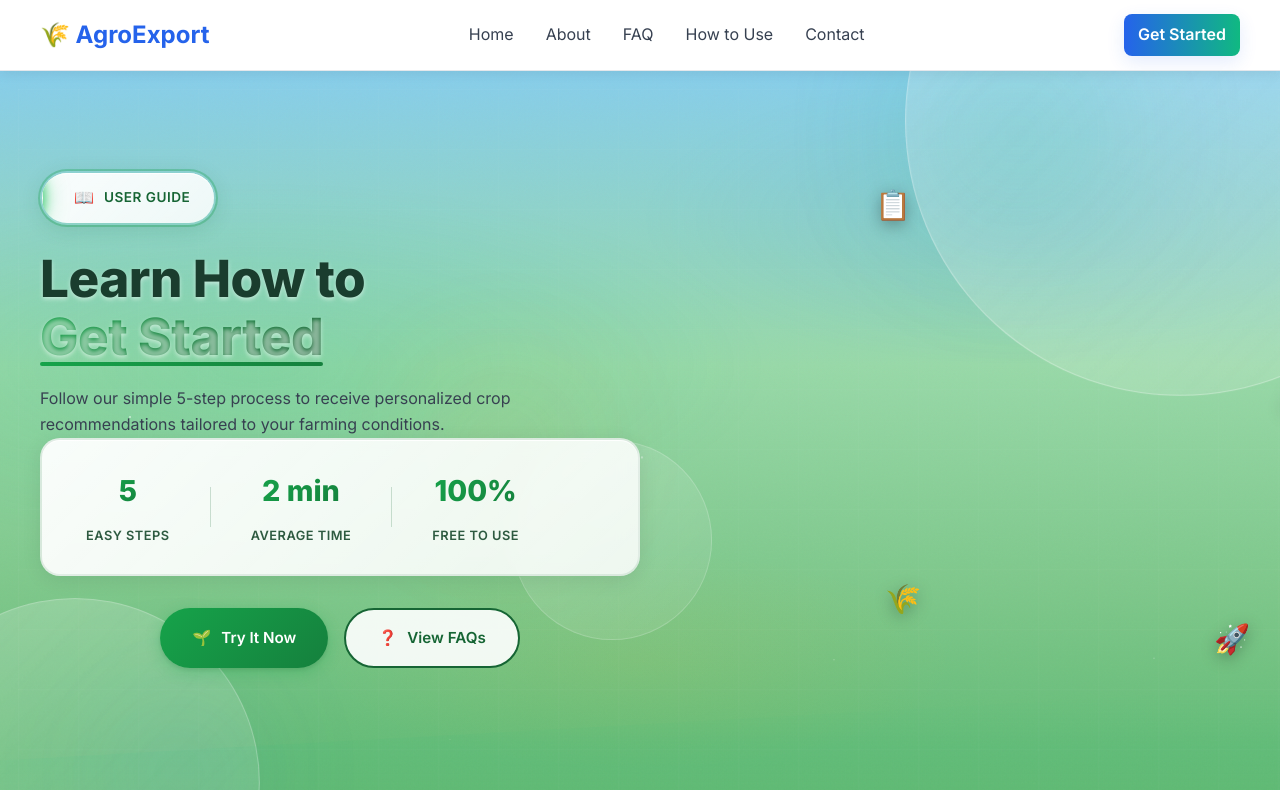
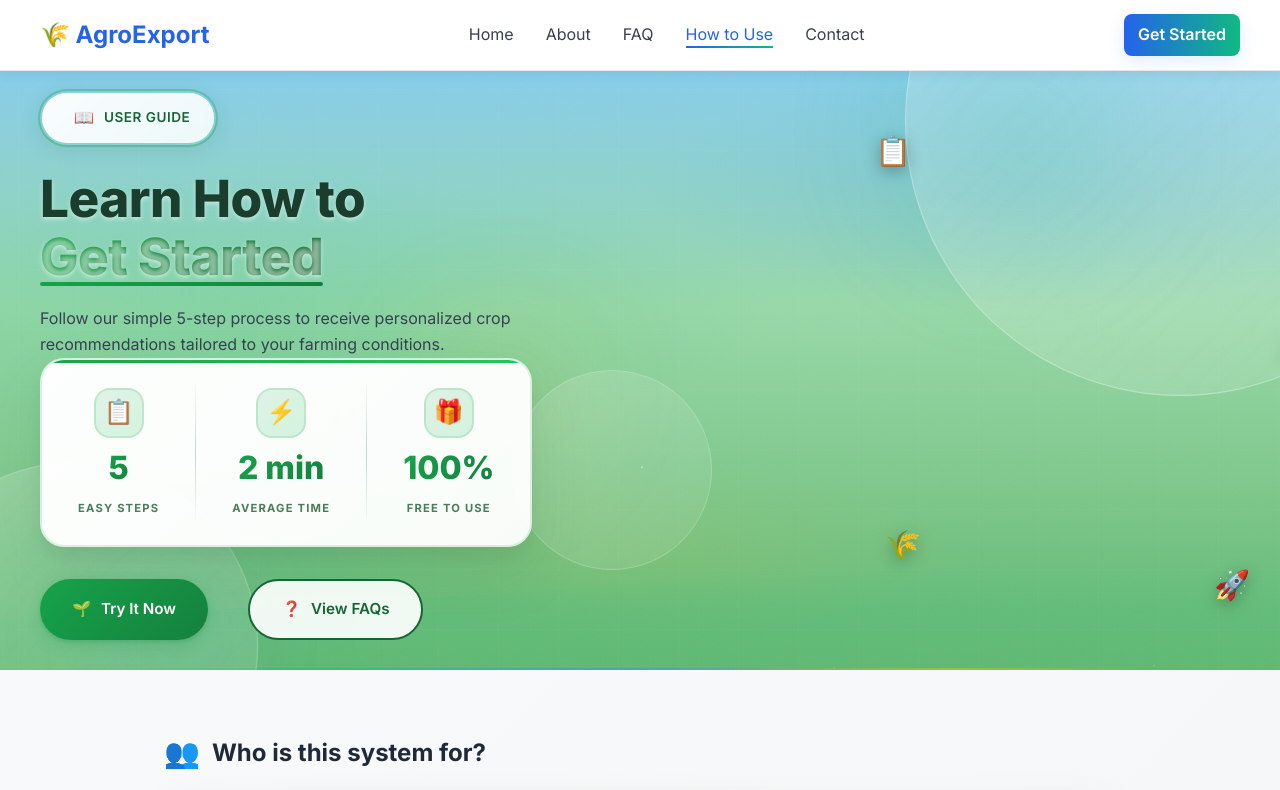
Before and after one commit to AdityaRaj-03/-Export-Oriented-Indian-Agro-Value-Optimization-System, a React (Vite) app: page /howto in a window 1280 px wide. Shown: the top 790 px of the page. Built offline with nearby package versions, Linux system fonts and the light colour scheme.

Commit message:
updated the background

```diff
--- a/src/components/Navigation.jsx
+++ b/src/components/Navigation.jsx
@@ -1,21 +1,21 @@
 // ...existing code...
-import { Link } from "react-router-dom";
+import { NavLink } from "react-router-dom";
 import "../style/Navigation.css";
 
 function Navigation() {
   return (
     <nav className="navbar">
       <div className="nav-container">
-        <Link to="/" className="nav-logo">🌾 AgroExport</Link>
+        <NavLink to="/" className="nav-logo">🌾 AgroExport</NavLink>
         <ul className="nav-menu">
-          <li><Link to="/" className="nav-link">Home</Link></li>
-          <li><Link to="/about" className="nav-link">About</Link></li>
-          <li><Link to="/faq" className="nav-link">FAQ</Link></li>
-          <li><Link to="/howto" className="nav-link">How to Use</Link></li>
-          <li><Link to="/contact" className="nav-link">Contact</Link></li>
+          <li><NavLink to="/" className={({ isActive }) => isActive ? "nav-link active" : "nav-link"} end>Home</NavLink></li>
+          <li><NavLink to="/about" className={({ isActive }) => isActive ? "nav-link active" : "nav-link"}>About</NavLink></li>
+          <li><NavLink to="/faq" className={({ isActive }) => isActive ? "nav-link active" : "nav-link"}>FAQ</NavLink></li>
+          <li><NavLink to="/howto" className={({ isActive }) => isActive ? "nav-link active" : "nav-link"}>How to Use</NavLink></li>
+          <li><NavLink to="/contact" className={({ isActive }) => isActive ? "nav-link active" : "nav-link"}>Contact</NavLink></li>
         </ul>
         <div className="nav-actions">
-          <Link to="/recommend" className="nav-cta">Get Started</Link>
+          <NavLink to="/recommend" className="nav-cta">Get Started</NavLink>
         </div>
       </div>
     </nav>
--- a/src/pages/FAQPage.jsx
+++ b/src/pages/FAQPage.jsx
@@ -57,16 +57,19 @@ function FAQPage() {
             {/* Quick Stats */}
             <div className="faq-quick-stats">
               <div className="stat-item">
+                <span className="stat-icon-badge">📚</span>
                 <span className="stat-number">13+</span>
                 <span className="stat-label">FAQs Covered</span>
               </div>
               <div className="stat-divider"></div>
               <div className="stat-item">
+                <span className="stat-icon-badge">🏷️</span>
                 <span className="stat-number">5</span>
                 <span className="stat-label">Categories</span>
               </div>
               <div className="stat-divider"></div>
               <div className="stat-item">
+                <span className="stat-icon-badge">🌐</span>
                 <span className="stat-number">24/7</span>
                 <span className="stat-label">Available</span>
               </div>
--- a/src/pages/HowToUse.jsx
+++ b/src/pages/HowToUse.jsx
@@ -84,16 +84,19 @@ function HowToUse() {
             {/* Quick Stats */}
             <div className="howto-quick-stats">
               <div className="howto-stat-item">
+                <span className="stat-icon-badge">📋</span>
                 <span className="stat-number">5</span>
                 <span className="stat-label">Easy Steps</span>
               </div>
               <div className="stat-divider"></div>
               <div className="howto-stat-item">
+                <span className="stat-icon-badge">⚡</span>
                 <span className="stat-number">2 min</span>
                 <span className="stat-label">Average Time</span>
               </div>
               <div className="stat-divider"></div>
               <div className="howto-stat-item">
+                <span className="stat-icon-badge">🎁</span>
                 <span className="stat-number">100%</span>
                 <span className="stat-label">Free to Use</span>
               </div>
--- a/src/style/Home.css
+++ b/src/style/Home.css
@@ -412,7 +412,7 @@ form button:active {
 /* How To Hero */
 .howto-hero {
   background: linear-gradient(180deg, #87CEEB 0%, #98d9a8 40%, #7ec88b 70%, #5cb870 100%);
-  padding: 100px 40px 140px;
+  padding: 20px 40px 30px;
   position: relative;
   overflow: hidden;
 }
@@ -538,55 +538,114 @@ form button:active {
   letter-spacing: 0.5px;
 }
 
-/* Quick Stats for HowTo */
+/* Quick Stats for HowTo - Premium Design */
 .howto-quick-stats {
   display: flex;
-  align-items: center;
-  gap: 24px;
+  align-items: stretch;
+  gap: 0;
   margin-bottom: 32px;
-  padding: 20px 28px;
-  background: linear-gradient(135deg, rgba(255,255,255,0.95) 0%, rgba(255,255,255,0.85) 100%);
-  backdrop-filter: blur(10px);
-  border: 2px solid rgba(22, 101, 52, 0.1);
-  border-radius: 20px;
-  flex-wrap: wrap;
+  padding: 0;
+  background: linear-gradient(135deg, rgba(255,255,255,0.98) 0%, rgba(255,255,255,0.95) 100%);
+  border: 2px solid rgba(22, 163, 74, 0.15);
+  border-radius: 24px;
+  width: fit-content;
+  animation: fadeInUp 0.6s ease 0.35s backwards;
+  overflow: hidden;
   box-shadow:
-    0 4px 20px rgba(0, 0, 0, 0.08),
-    inset 0 1px 0 rgba(255,255,255,0.9);
-  animation: fadeInUp 0.6s ease 0.35s backwards;
-  transition: all 0.3s ease;
-}
-
-.howto-quick-stats:hover {
-  transform: translateY(-2px);
-  box-shadow:
-    0 8px 30px rgba(0, 0, 0, 0.12),
-    inset 0 1px 0 rgba(255,255,255,0.9);
+    0 25px 60px rgba(22, 101, 52, 0.12),
+    0 10px 20px rgba(0, 0, 0, 0.06),
+    inset 0 1px 0 rgba(255,255,255,1);
+  position: relative;
+}
+
+.howto-quick-stats::before {
+  content: '';
+  position: absolute;
+  top: 0;
+  left: 0;
+  right: 0;
+  height: 3px;
+  background: linear-gradient(90deg, #16a34a, #22c55e, #16a34a);
+  background-size: 200% 100%;
+  animation: shimmer 3s linear infinite;
+}
+
+@keyframes shimmer {
+  0% { background-position: 200% 0; }
+  100% { background-position: -200% 0; }
 }
 
 .howto-stat-item {
   display: flex;
   flex-direction: column;
   align-items: center;
-  gap: 6px;
-  padding: 8px 16px;
-  border-radius: 12px;
-  transition: all 0.3s ease;
+  justify-content: center;
+  gap: 10px;
+  padding: 28px 36px;
+  background: transparent;
+  transition: all 0.4s cubic-bezier(0.4, 0, 0.2, 1);
   cursor: default;
+  position: relative;
+  overflow: hidden;
+  min-width: 140px;
+}
+
+.howto-stat-item::after {
+  content: '';
+  position: absolute;
+  bottom: 0;
+  left: 50%;
+  transform: translateX(-50%);
+  width: 0;
+  height: 3px;
+  background: linear-gradient(90deg, #16a34a, #22c55e);
+  border-radius: 3px 3px 0 0;
+  transition: width 0.3s ease;
+}
+
+.howto-stat-item:hover::after {
+  width: 60%;
 }
 
 .howto-stat-item:hover {
-  background: rgba(22, 163, 74, 0.08);
+  background: linear-gradient(180deg, rgba(22, 163, 74, 0.06) 0%, rgba(22, 163, 74, 0.12) 100%);
+}
+
+/* Icon Badge for Stats */
+.stat-icon-badge {
+  font-size: 1.5rem;
+  width: 50px;
+  height: 50px;
+  display: flex;
+  align-items: center;
+  justify-content: center;
+  background: linear-gradient(135deg, rgba(22, 163, 74, 0.12) 0%, rgba(34, 197, 94, 0.18) 100%);
+  border-radius: 16px;
+  margin-bottom: 4px;
+  transition: all 0.4s cubic-bezier(0.4, 0, 0.2, 1);
+  position: relative;
+  z-index: 1;
+  border: 2px solid rgba(22, 163, 74, 0.15);
+}
+
+.howto-stat-item:hover .stat-icon-badge {
+  transform: scale(1.15) rotate(5deg);
+  background: linear-gradient(135deg, rgba(22, 163, 74, 0.2) 0%, rgba(34, 197, 94, 0.28) 100%);
+  box-shadow: 0 8px 25px rgba(22, 163, 74, 0.25);
+  border-color: rgba(22, 163, 74, 0.3);
 }
 
 .howto-stat-item .stat-number {
-  font-size: 1.8rem;
+  font-size: 2rem;
   font-weight: 800;
   background: linear-gradient(135deg, #16a34a 0%, #15803d 100%);
   -webkit-background-clip: text;
   -webkit-text-fill-color: transparent;
   background-clip: text;
-  transition: transform 0.3s ease;
+  transition: all 0.3s ease;
+  position: relative;
+  z-index: 1;
+  line-height: 1;
 }
 
 .howto-stat-item:hover .stat-number {
@@ -594,17 +653,20 @@ form button:active {
 }
 
 .howto-stat-item .stat-label {
-  font-size: 0.8rem;
-  color: #2d5a40;
-  font-weight: 600;
+  font-size: 0.7rem;
+  color: #4a7c59;
+  font-weight: 700;
   text-transform: uppercase;
-  letter-spacing: 0.5px;
+  letter-spacing: 1.2px;
+  position: relative;
+  z-index: 1;
 }
 
 .howto-quick-stats .stat-divider {
   width: 1px;
-  height: 40px;
-  background: rgba(22, 101, 52, 0.2);
+  align-self: stretch;
+  margin: 20px 0;
+  background: linear-gradient(180deg, transparent 0%, rgba(22, 101, 52, 0.25) 50%, transparent 100%);
 }
 
 /* Enhanced Steps Preview Visual */
@@ -868,8 +930,8 @@ form button:active {
 
 .howto-hero-actions {
   display: flex;
-  gap: 16px;
-  justify-content: center;
+  gap: 40px;
+  justify-content: flex-start;
   flex-wrap: wrap;
   animation: fadeInUp 0.6s ease 0.4s backwards;
 }
@@ -1870,55 +1932,109 @@ form button:active {
   animation: fadeInUp 0.6s ease 0.25s backwards;
 }
 
-/* Quick Stats */
+/* Quick Stats - Premium Design */
 .faq-quick-stats {
   display: flex;
-  align-items: center;
-  gap: 24px;
+  align-items: stretch;
+  gap: 0;
   margin-bottom: 28px;
-  padding: 20px 28px;
-  background: linear-gradient(135deg, rgba(255,255,255,0.95) 0%, rgba(255,255,255,0.88) 100%);
-  backdrop-filter: blur(10px);
-  border-radius: 20px;
-  border: 2px solid rgba(22, 101, 52, 0.1);
+  padding: 0;
+  background: linear-gradient(135deg, rgba(255,255,255,0.98) 0%, rgba(255,255,255,0.95) 100%);
+  border: 2px solid rgba(22, 163, 74, 0.15);
+  border-radius: 24px;
   width: fit-content;
+  animation: fadeInUp 0.6s ease 0.3s backwards;
+  overflow: hidden;
   box-shadow:
-    0 4px 20px rgba(0, 0, 0, 0.08),
-    inset 0 1px 0 rgba(255,255,255,0.9);
-  animation: fadeInUp 0.6s ease 0.3s backwards;
-  transition: all 0.3s ease;
-}
-
-.faq-quick-stats:hover {
-  transform: translateY(-2px);
-  box-shadow:
-    0 8px 30px rgba(0, 0, 0, 0.12),
-    inset 0 1px 0 rgba(255,255,255,0.9);
+    0 25px 60px rgba(22, 101, 52, 0.12),
+    0 10px 20px rgba(0, 0, 0, 0.06),
+    inset 0 1px 0 rgba(255,255,255,1);
+  position: relative;
+}
+
+.faq-quick-stats::before {
+  content: '';
+  position: absolute;
+  top: 0;
+  left: 0;
+  right: 0;
+  height: 3px;
+  background: linear-gradient(90deg, #16a34a, #22c55e, #16a34a);
+  background-size: 200% 100%;
+  animation: shimmer 3s linear infinite;
 }
 
 .stat-item {
   display: flex;
   flex-direction: column;
   align-items: center;
-  gap: 6px;
-  padding: 8px 16px;
-  border-radius: 12px;
-  transition: all 0.3s ease;
+  justify-content: center;
+  gap: 10px;
+  padding: 28px 36px;
+  background: transparent;
+  transition: all 0.4s cubic-bezier(0.4, 0, 0.2, 1);
   cursor: default;
+  position: relative;
+  overflow: hidden;
+  min-width: 140px;
+}
+
+.stat-item::after {
+  content: '';
+  position: absolute;
+  bottom: 0;
+  left: 50%;
+  transform: translateX(-50%);
+  width: 0;
+  height: 3px;
+  background: linear-gradient(90deg, #16a34a, #22c55e);
+  border-radius: 3px 3px 0 0;
+  transition: width 0.3s ease;
+}
+
+.stat-item:hover::after {
+  width: 60%;
 }
 
 .stat-item:hover {
-  background: rgba(22, 163, 74, 0.08);
+  background: linear-gradient(180deg, rgba(22, 163, 74, 0.06) 0%, rgba(22, 163, 74, 0.12) 100%);
+}
+
+/* Icon Badge for FAQ Stats */
+.stat-item .stat-icon-badge {
+  font-size: 1.5rem;
+  width: 50px;
+  height: 50px;
+  display: flex;
+  align-items: center;
+  justify-content: center;
+  background: linear-gradient(135deg, rgba(22, 163, 74, 0.12) 0%, rgba(34, 197, 94, 0.18) 100%);
+  border-radius: 16px;
+  margin-bottom: 4px;
+  transition: all 0.4s cubic-bezier(0.4, 0, 0.2, 1);
+  position: relative;
+  z-index: 1;
+  border: 2px solid rgba(22, 163, 74, 0.15);
+}
+
+.stat-item:hover .stat-icon-badge {
+  transform: scale(1.15) rotate(5deg);
+  background: linear-gradient(135deg, rgba(22, 163, 74, 0.2) 0%, rgba(34, 197, 94, 0.28) 100%);
+  box-shadow: 0 8px 25px rgba(22, 163, 74, 0.25);
+  border-color: rgba(22, 163, 74, 0.3);
 }
 
 .stat-number {
-  font-size: 1.8rem;
+  font-size: 2rem;
   font-weight: 800;
   background: linear-gradient(135deg, #16a34a 0%, #15803d 100%);
   -webkit-background-clip: text;
   -webkit-text-fill-color: transparent;
   background-clip: text;
-  transition: transform 0.3s ease;
+  transition: all 0.3s ease;
+  position: relative;
+  z-index: 1;
+  line-height: 1;
 }
 
 .stat-item:hover .stat-number {
@@ -1926,17 +2042,20 @@ form button:active {
 }
 
 .stat-label {
-  font-size: 0.8rem;
+  font-size: 0.7rem;
   color: #4a7c59;
   text-transform: uppercase;
-  letter-spacing: 0.5px;
-  font-weight: 600;
+  letter-spacing: 1.2px;
+  font-weight: 700;
+  position: relative;
+  z-index: 1;
 }
 
 .stat-divider {
   width: 1px;
-  height: 40px;
-  background: rgba(22, 101, 52, 0.2);
+  align-self: stretch;
+  margin: 20px 0;
+  background: linear-gradient(180deg, transparent 0%, rgba(22, 101, 52, 0.25) 50%, transparent 100%);
 }
 
 /* Hero Action Buttons */
--- a/src/style/Navigation.css
+++ b/src/style/Navigation.css
@@ -114,6 +114,15 @@
   width: 100%;
 }
 
+/* Active page indicator */
+.nav-link.active {
+  color: var(--primary);
+}
+
+.nav-link.active::after {
+  width: 100%;
+}
+
 @media (max-width: 768px) {
   .nav-container {
     padding: 0 20px;
```
